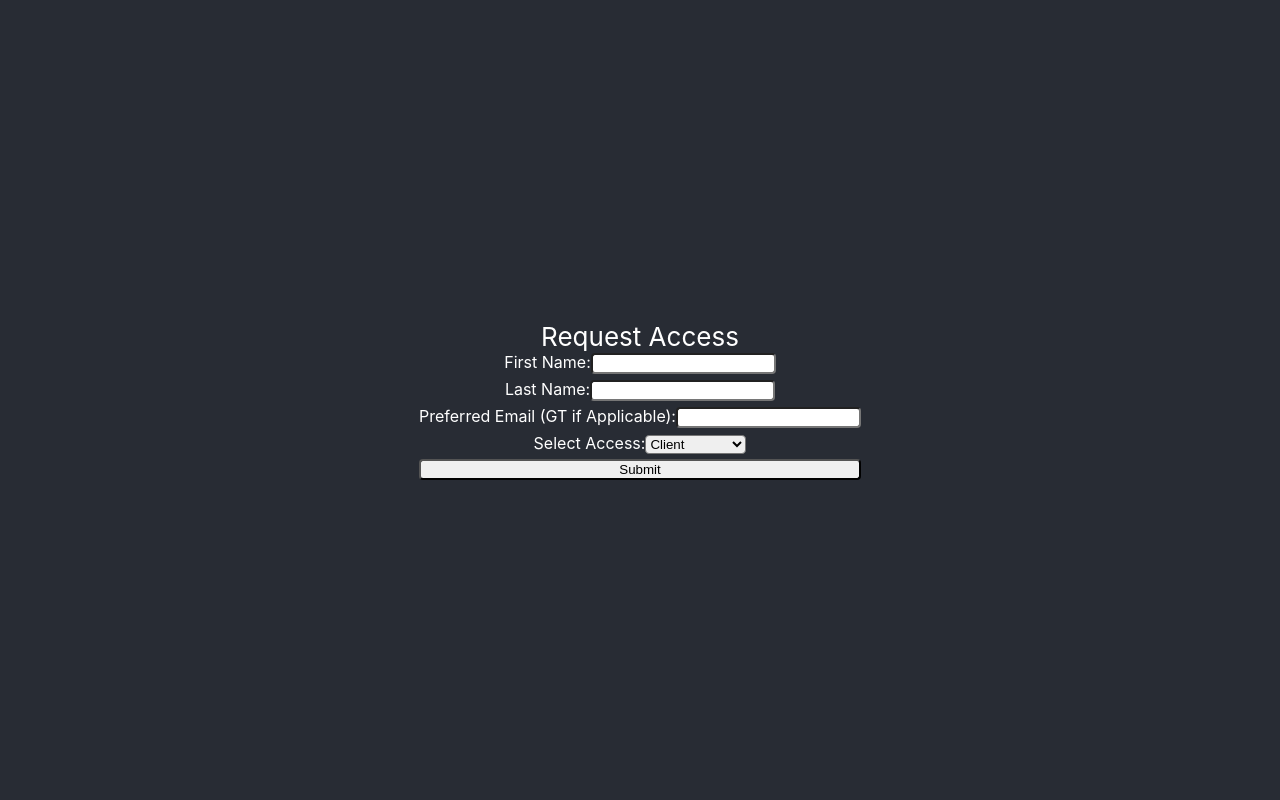
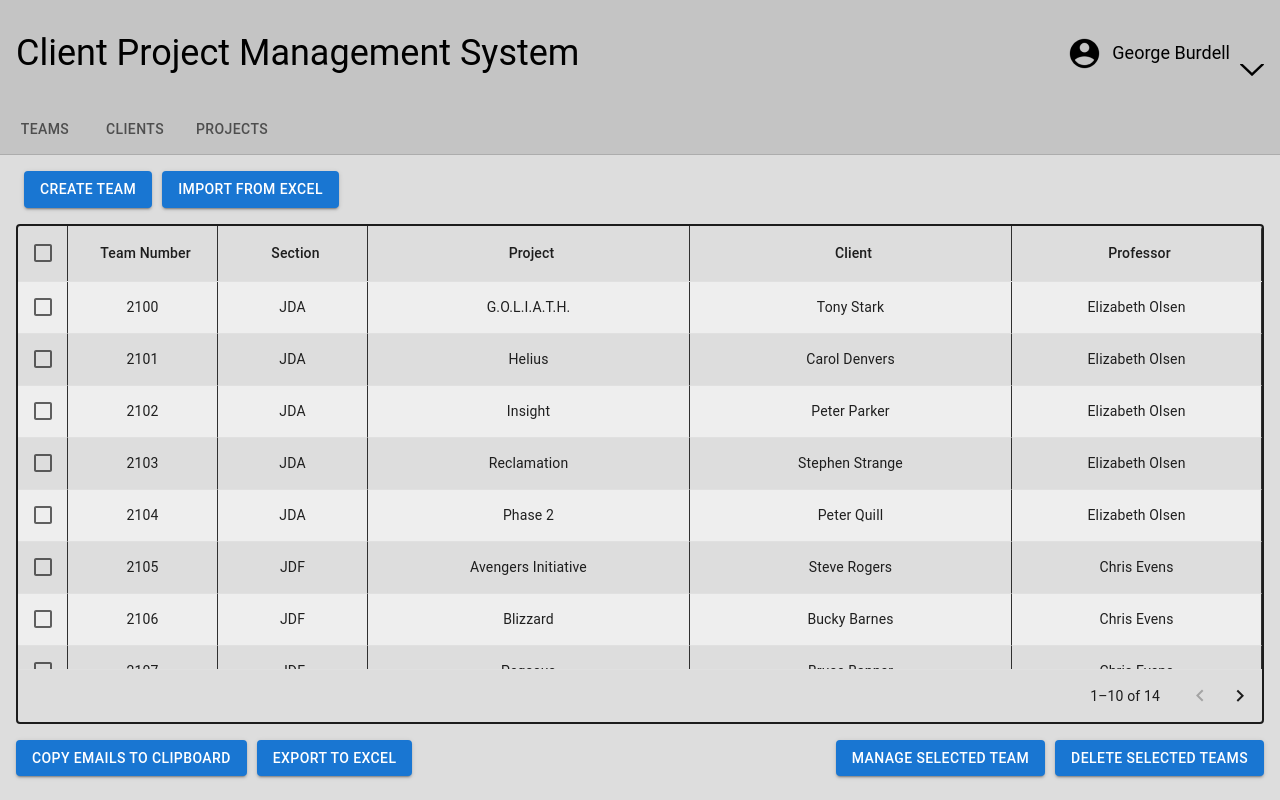
Before and after one commit to dosorno7/GT-CPMS, a React (Create React App) app in the folder react-app/: page /HomePage in a window 1280 px wide. Built offline with nearby package versions, Linux system fonts and the light colour scheme.

Commit message:
moved buttons to be in grid component

```diff
--- /dev/null
+++ b/react-app/src/components/DataGrid/DataGrid.css
@@ -0,0 +1,41 @@
+.main_content {
+    box-sizing: border-box;
+    display: flex;
+    flex-direction: column;
+    justify-content: center;
+    height: 80%;
+    padding: 16px;
+}
+
+.top_buttons {
+    display: flex;
+    flex-direction: row;
+    justify-content: flex-start;
+    gap: 10px;
+    padding-left: 16px;
+
+    width: 100%;
+}
+
+.bottom_buttons {
+    display: flex;
+    flex-direction: row;
+    justify-content: space-between;
+
+
+    width: 100%;
+}
+
+.bottom_buttons_group {
+    display: flex;
+    gap: 10px;
+}
+
+.grid {
+    display: flex;
+    width: 80%;
+    height: 90%;
+
+    align-self: center;
+    padding: 16px;
+}
--- a/react-app/src/components/DataGrid/index.tsx
+++ b/react-app/src/components/DataGrid/index.tsx
@@ -1,8 +1,10 @@
 import * as React from 'react';
-import Box from '@mui/material/Box';
+import {Button, Box} from '@mui/material';
 import { DataGrid, GridColDef, GridValueGetterParams, gridClasses } from '@mui/x-data-grid';
 import { alpha, styled } from '@mui/material/styles';
 import { grey } from '@mui/material/colors';
+
+import './DataGrid.css';
 
 
 const ODD_OPACITY = 0.2;
@@ -114,7 +116,27 @@ const rows = [
 
 export default function TeamGrid() {
     return (
-        <Box
+        <div className="main_content">
+            <div className="top_buttons">
+                <Button variant="contained" onClick={() => {
+                    // TODO: Handle Create Team click here
+                    console.log('create team clicked')
+                    }}
+                >
+                    Create Team
+                </Button>
+
+                <Button variant="contained" onClick={() => {
+                    // TODO: Handle import from excel click here
+                    console.log('import from excel clicked')
+                    }}
+                >
+                    Import From Excel
+                </Button>
+
+                {/* TODO: Filtering goes here! */}
+            </div>
+        <Box className="grid"
             sx={{
                 height: 500,
                 width: '100%',
@@ -139,5 +161,44 @@ export default function TeamGrid() {
                 }
             />
         </Box>
+
+            <div className="bottom_buttons">
+
+                <div className="bottom_buttons_group">
+                    <Button variant="contained" onClick={() => {
+                        // TODO: Handle click here
+                        console.log('copy emails clicked')
+                    }}
+                    >
+                        Copy Emails to Clipboard
+                    </Button>
+
+                    <Button variant="contained" onClick={() => {
+                        // TODO: Handle click here
+                        console.log('export to excel clicked')
+                    }}
+                    >
+                        Export to Excel
+                    </Button>
+                </div>
+
+                <div className="bottom_buttons_group">
+                    <Button variant="contained" onClick={() => {
+                        // TODO: Handle click here
+                        console.log('manage team clicked')
+                    }}
+                    >
+                        Manage Selected Team
+                    </Button>
+                    <Button variant="contained" onClick={() => {
+                        // TODO: Handle click here
+                        console.log('delete team clicked')
+                    }}
+                    >
+                        Delete Selected Teams
+                    </Button>
+                </div>
+            </div>
+        </div>
     );
 }
--- a/react-app/src/containers/HomePage/index.tsx
+++ b/react-app/src/containers/HomePage/index.tsx
@@ -30,70 +30,9 @@ class HomePage extends Component {
                     </div>
                 </div>
 
-                <div className="main_content">
-                    <div className="top_buttons">
-                        <Button variant="contained" onClick={() => {
-                            // TODO: Handle Create Team click here
-                            console.log('create team clicked')
-                        }}
-                        >
-                            Create Team
-                        </Button>
 
-                        <Button variant="contained" onClick={() => {
-                            // TODO: Handle import from excel click here
-                            console.log('import from excel clicked')
-                        }}
-                        >
-                            Import From Excel
-                        </Button>
+            {TeamGrid()}
 
-                        {/* TODO: Filtering goes here! */}
-                    </div>
-
-                    <div className="grid">
-                        {TeamGrid()}
-                    </div>
-
-                    <div className="bottom_buttons">
-
-                        <div className="bottom_buttons_group">
-                            <Button variant="contained" onClick={() => {
-                                // TODO: Handle click here
-                                console.log('copy emails clicked')
-                            }}
-                            >
-                                Copy Emails to Clipboard
-                            </Button>
-
-                            <Button variant="contained" onClick={() => {
-                                // TODO: Handle click here
-                                console.log('export to excel clicked')
-                            }}
-                            >
-                                Export to Excel
-                            </Button>
-                        </div>
-
-                        <div className="bottom_buttons_group">
-                            <Button variant="contained" onClick={() => {
-                                // TODO: Handle click here
-                                console.log('manage team clicked')
-                            }}
-                            >
-                                Manage Selected Team
-                            </Button>
-                            <Button variant="contained" onClick={() => {
-                                // TODO: Handle click here
-                                console.log('delete team clicked')
-                            }}
-                            >
-                                Delete Selected Teams
-                            </Button>
-                        </div>
-
-                    </div>
-                </div>
             </div>
         )
     }
--- a/react-app/src/index.tsx
+++ b/react-app/src/index.tsx
@@ -9,9 +9,10 @@ const root = ReactDOM.createRoot(
   document.getElementById('root') as HTMLElement
 );
 root.render(
-  <React.StrictMode>
-    <RequestPage />
-  </React.StrictMode>
+  //<React.StrictMode>
+  //  <RequestPage />
+  //</React.StrictMode>
+  <App />
 );
 
 // If you want to start measuring performance in your app, pass a function
```
Also changed, not shown: 2 other files (tests, documents, lock files or other folders).
